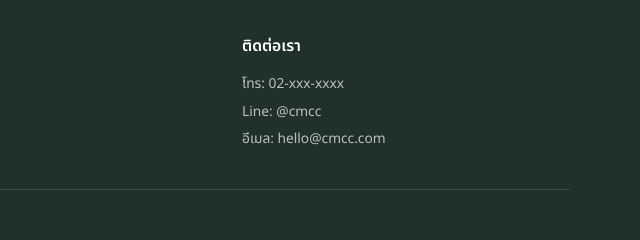
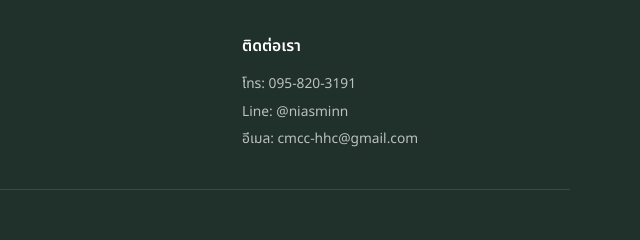
Before and after one commit to niasmin/cmcc-web, a plain HTML site: page index.html in a window 1280 px wide. Shown: the part 1418-1658 px from the top of the page, 640-1280 px from the left. Drawn offline with Linux system fonts and the light colour scheme.

Commit message:
Update index.html

```diff
--- a/index.html
+++ b/index.html
@@ -462,9 +462,9 @@
     </div>
     <div>
       <h4>ติดต่อเรา</h4>
-      <p>โทร: 02-xxx-xxxx</p>
-      <p>Line: @cmcc</p>
-      <p>อีเมล: hello@cmcc.com</p>
+      <p>โทร: 095-820-3191</p>
+      <p>Line: @niasminn</p>
+      <p>อีเมล: cmcc-hhc@gmail.com</p>
     </div>
   </div>
   <div class="wrap footer-bottom">© 2026 CMCC — PROTOTYPE / DEMO BUILD</div>
```
